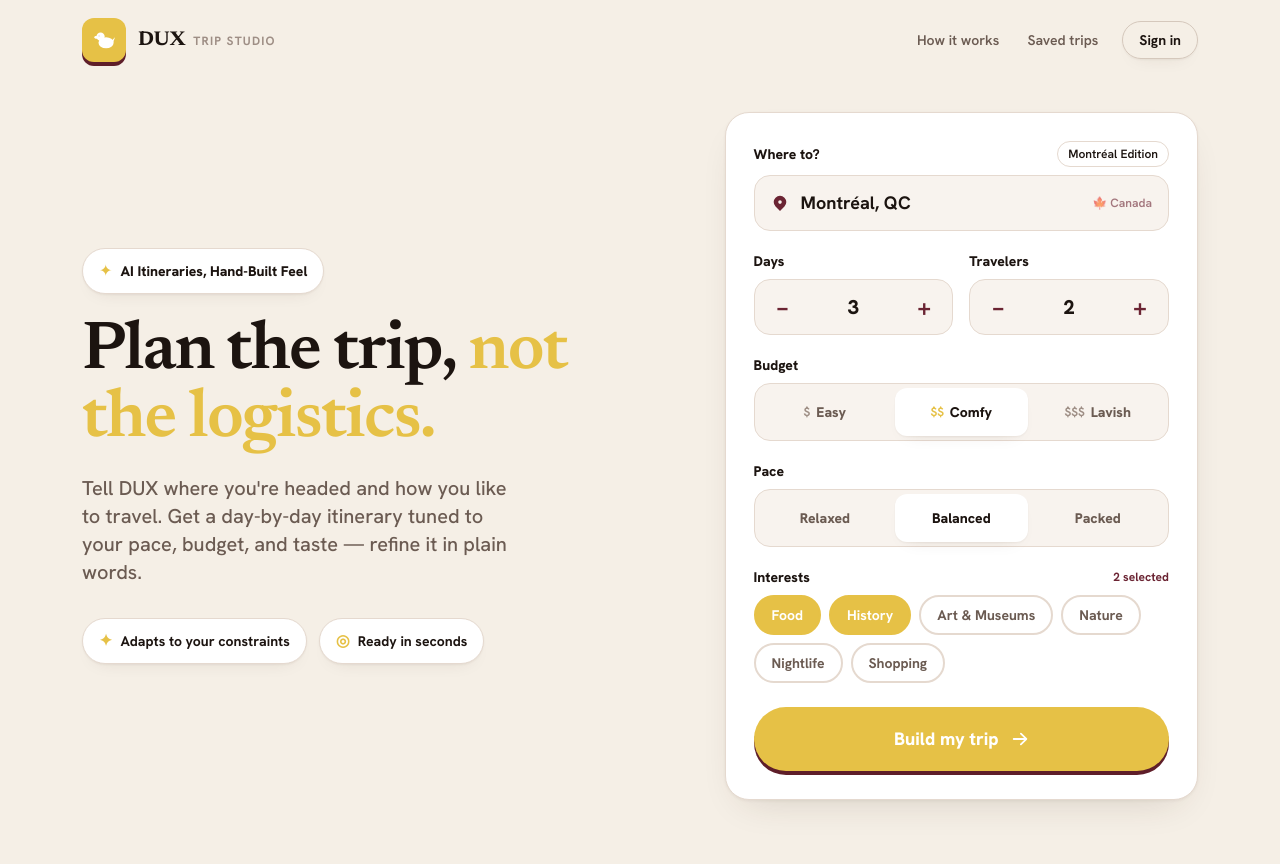
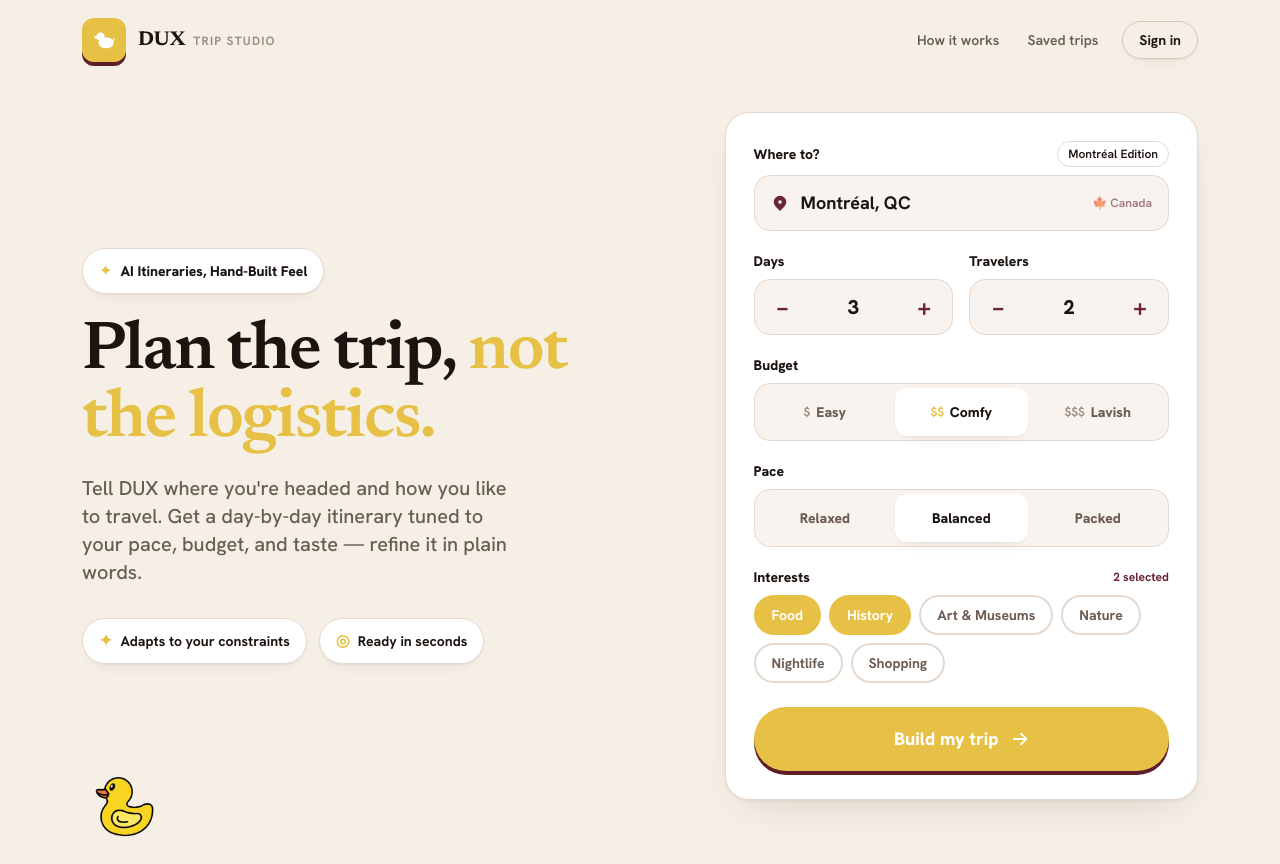
Before and after one commit to Sayf-01/Dux-MPCHacks2026, a Next.js app: page / in a window 1280 px wide. Built offline with nearby package versions, Linux system fonts and the light colour scheme.

Commit message:
feat: add DraggableDuck component for interactive duck mascot

```diff
--- a/src/app/page.tsx
+++ b/src/app/page.tsx
@@ -1,8 +1,9 @@
 'use client';
-import { useEffect, useState } from 'react';
+import { useEffect, useRef, useState } from 'react';
 import { Header } from '@/components/layout/Header';
 import { PlannerForm } from '@/components/planner/PlannerForm';
 import { ItineraryView } from '@/components/itinerary/ItineraryView';
+import { DraggableDuck } from '@/components/ui/DraggableDuck';
 import { usePlannerForm } from '@/hooks/usePlannerForm';
 import { useItinerary } from '@/hooks/useItinerary';
 
@@ -122,6 +123,8 @@ export default function Home() {
   const { form, update, toggleInterest, isValid } = usePlannerForm();
   const { screen, trip, error, note, refining, generate, refine, reset } = useItinerary();
   const [swappingKey, setSwappingKey] = useState<string | null>(null);
+  const formCardRef = useRef<HTMLDivElement>(null);
+  const badgesRef = useRef<HTMLDivElement>(null);
 
   const handleGenerate = () => {
     if (!isValid) return;
@@ -214,7 +217,7 @@ export default function Home() {
               Tell DUX where you're headed and how you like to travel. Get a day-by-day itinerary tuned to your pace, budget, and taste — refine it in plain words.
             </p>
 
-            <div className="flex flex-wrap gap-3 text-sm font-bold text-ink">
+            <div ref={badgesRef} className="flex flex-wrap gap-3 text-sm font-bold text-ink">
               <span className="flex items-center gap-2 bg-surface border border-line px-4 py-2.5 rounded-full shadow-card-sm">
                 <span className="text-accent text-base">✦</span> Adapts to your constraints
               </span>
@@ -225,6 +228,8 @@ export default function Home() {
           </div>
 
           {/* Form card */}
+          <div ref={formCardRef} className="relative z-[1]">
+            <DraggableDuck anchorRef={badgesRef} />
             <PlannerForm
               form={form}
               onUpdate={update}
@@ -235,5 +240,6 @@ export default function Home() {
           </div>
         </div>
       </div>
+    </div>
   );
 }
--- /dev/null
+++ b/src/components/ui/DraggableDuck.tsx
@@ -0,0 +1,78 @@
+'use client';
+import { useEffect, useRef, useState, RefObject } from 'react';
+import Image from 'next/image';
+
+const DUCK_SIZE = 85;
+const HEAD_VISIBLE = 36;
+
+interface Props {
+  anchorRef: RefObject<HTMLElement | null>;
+}
+
+export function DraggableDuck({ anchorRef }: Props) {
+  const [pos, setPos] = useState({ x: 0, y: 0 });
+  const [ready, setReady] = useState(false);
+  const [dragging, setDragging] = useState(false);
+  const offsetRef = useRef({ x: 0, y: 0 });
+  const duckRef = useRef<HTMLDivElement>(null);
+
+  useEffect(() => {
+    if (!anchorRef.current) return;
+    const rect = anchorRef.current.getBoundingClientRect();
+    setPos({
+      x: rect.left,
+      y: window.innerHeight - HEAD_VISIBLE,
+    });
+    setReady(true);
+  // eslint-disable-next-line react-hooks/exhaustive-deps
+  }, []);
+
+  const onMouseDown = (e: React.MouseEvent) => {
+    if (!duckRef.current) return;
+    const rect = duckRef.current.getBoundingClientRect();
+    offsetRef.current = { x: e.clientX - rect.left, y: e.clientY - rect.top };
+    setDragging(true);
+    e.preventDefault();
+  };
+
+  useEffect(() => {
+    if (!dragging) return;
+    const onMove = (e: MouseEvent) => {
+      setPos({ x: e.clientX - offsetRef.current.x, y: e.clientY - offsetRef.current.y });
+    };
+    const onUp = () => setDragging(false);
+    window.addEventListener('mousemove', onMove);
+    window.addEventListener('mouseup', onUp);
+    return () => {
+      window.removeEventListener('mousemove', onMove);
+      window.removeEventListener('mouseup', onUp);
+    };
+  }, [dragging]);
+
+  if (!ready) return null;
+
+  return (
+    <div
+      ref={duckRef}
+      onMouseDown={onMouseDown}
+      style={{
+        position: 'fixed',
+        left: pos.x,
+        top: pos.y,
+        cursor: dragging ? 'grabbing' : 'grab',
+        zIndex: 9999,
+        userSelect: 'none',
+        WebkitUserSelect: 'none',
+      }}
+    >
+      <Image
+        src="/duck.png"
+        alt="Duck mascot"
+        width={DUCK_SIZE}
+        height={DUCK_SIZE}
+        draggable={false}
+        priority
+      />
+    </div>
+  );
+}
```
Also changed, not shown: public/duck.png (added). Lines whose indentation alone changed are shown as unchanged.
